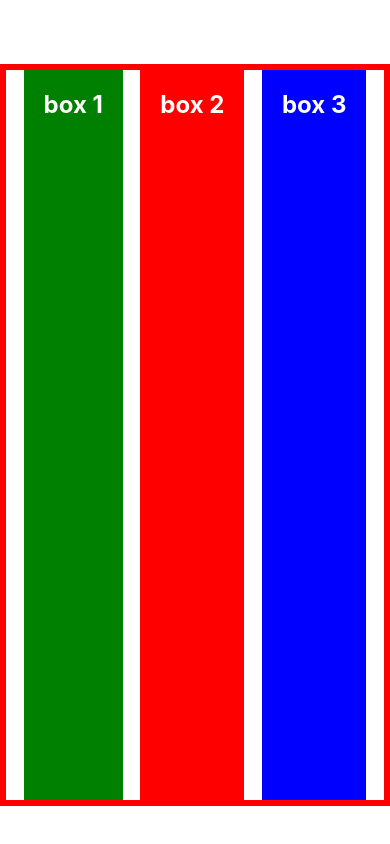
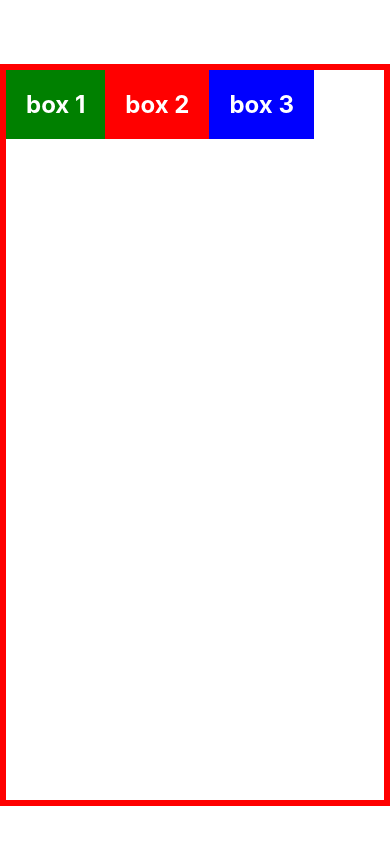
Before and after one commit to JesusVergara89/layaout-reactnative, a React Native app: screen / in a window 390 px wide. Built offline with nearby package versions, Linux system fonts and the light colour scheme.

Commit message:
align items

```diff
--- a/App.js
+++ b/App.js
@@ -23,9 +23,11 @@ export default function App() {
 const styles = StyleSheet.create({
   container: {
     flex: 0.95,
+    //alignItems: "stretch",
+    alignItems: "baseline",
     //flexDirection: "column-reverse",
     flexDirection: "row",
-    justifyContent: "space-evenly",
+    //justifyContent: "space-evenly",
     marginTop: 64,
     borderWidth: 6,
     borderColor: "red"
```
